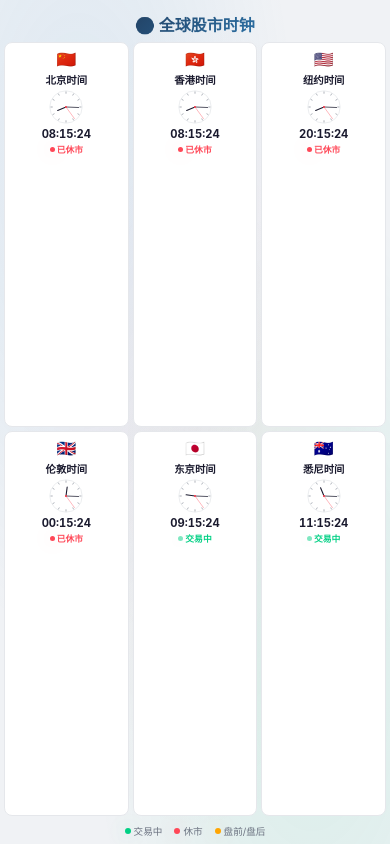
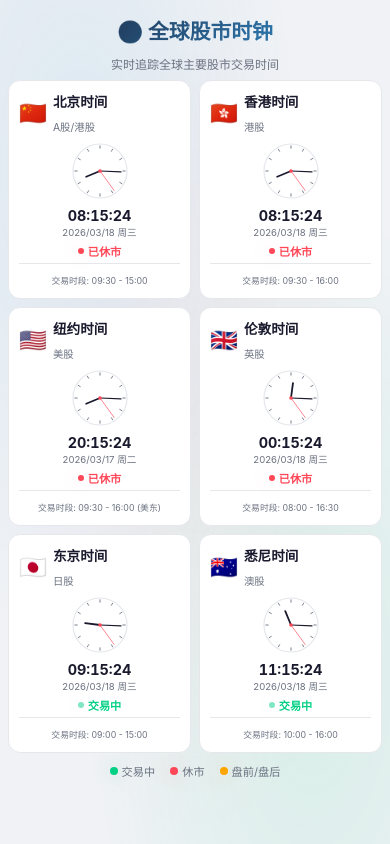
Before and after one commit to xin0679/global-stock-clock, a plain HTML site: page index.html in a window 390 px wide. Drawn offline with Linux system fonts and the light colour scheme.

Commit message:
恢复2列3行布局，保持刘海适配15px

```diff
--- a/styles.css
+++ b/styles.css
@@ -324,37 +324,31 @@ footer {
 /* 响应式设计 - 手机端紧凑布局 */
 @media (max-width: 768px) {
     .container {
-        padding: 6px 4px;
-        padding-top: calc(12px + env(safe-area-inset-top, 0px));
-        min-height: 100vh;
-        display: flex;
-        flex-direction: column;
+        padding: 10px 8px;
+        padding-top: calc(15px + env(safe-area-inset-top, 0px));
     }
 
     header {
-        margin-bottom: 4px;
+        margin-bottom: 8px;
     }
 
     header h1 {
-        font-size: 1rem;
-        margin-bottom: 2px;
+        font-size: 1.3rem;
     }
 
     .subtitle {
-        font-size: 0.6rem;
-        display: none;
+        font-size: 0.75rem;
     }
 
     .clocks-grid {
-        grid-template-columns: 1fr 1fr 1fr;
-        gap: 4px;
-        margin-bottom: 4px;
-        flex: 1;
+        grid-template-columns: 1fr 1fr;
+        gap: 8px;
+        margin-bottom: 10px;
     }
 
     .clock-card {
-        padding: 6px 4px;
-        border-radius: 8px;
+        padding: 10px;
+        border-radius: 12px;
     }
 
     .clock-card:hover {
@@ -362,81 +356,80 @@ footer {
     }
 
     .clock-header {
-        gap: 3px;
-        margin-bottom: 2px;
-        flex-direction: column;
-        align-items: center;
+        gap: 6px;
+        margin-bottom: 6px;
     }
 
     .flag {
-        font-size: 1rem;
+        font-size: 1.4rem;
     }
 
     .market-info h2 {
-        font-size: 0.65rem;
-        margin-bottom: 0;
-        text-align: center;
+        font-size: 0.85rem;
     }
 
     .market-name {
-        font-size: 0.5rem;
-        display: none;
+        font-size: 0.65rem;
     }
 
     .analog-clock {
-        width: 36px;
-        height: 36px;
-        margin: 0 auto 2px;
+        width: 60px;
+        height: 60px;
+        margin: 0 auto 6px;
     }
 
     .digital-time {
-        margin-bottom: 2px;
+        margin-bottom: 4px;
     }
 
     .digital-time .time {
-        font-size: 0.7rem;
+        font-size: 0.9rem;
         letter-spacing: 0;
     }
 
     .digital-time .date {
-        display: none;
+        font-size: 0.6rem;
+        margin-top: 1px;
     }
 
     .market-status {
-        gap: 2px;
-        margin-bottom: 2px;
+        gap: 4px;
+        margin-bottom: 4px;
     }
 
     .status-indicator {
-        width: 5px;
-        height: 5px;
+        width: 6px;
+        height: 6px;
     }
 
     .status-text {
+        font-size: 0.7rem;
+    }
+
+    .trading-hours {
+        padding-top: 4px;
+    }
+
+    .trading-hours span {
         font-size: 0.55rem;
     }
 
-    .trading-hours {
-        display: none;
-    }
-
     footer {
-        margin-top: 4px;
-        padding-bottom: env(safe-area-inset-bottom, 0px);
+        margin-top: 8px;
     }
 
     .legend {
-        gap: 12px;
+        gap: 15px;
     }
 
     .legend-item {
-        font-size: 0.6rem;
-        gap: 3px;
+        font-size: 0.7rem;
+        gap: 4px;
     }
 
     .status-dot {
-        width: 6px;
-        height: 6px;
+        width: 8px;
+        height: 8px;
     }
 }
 
```
